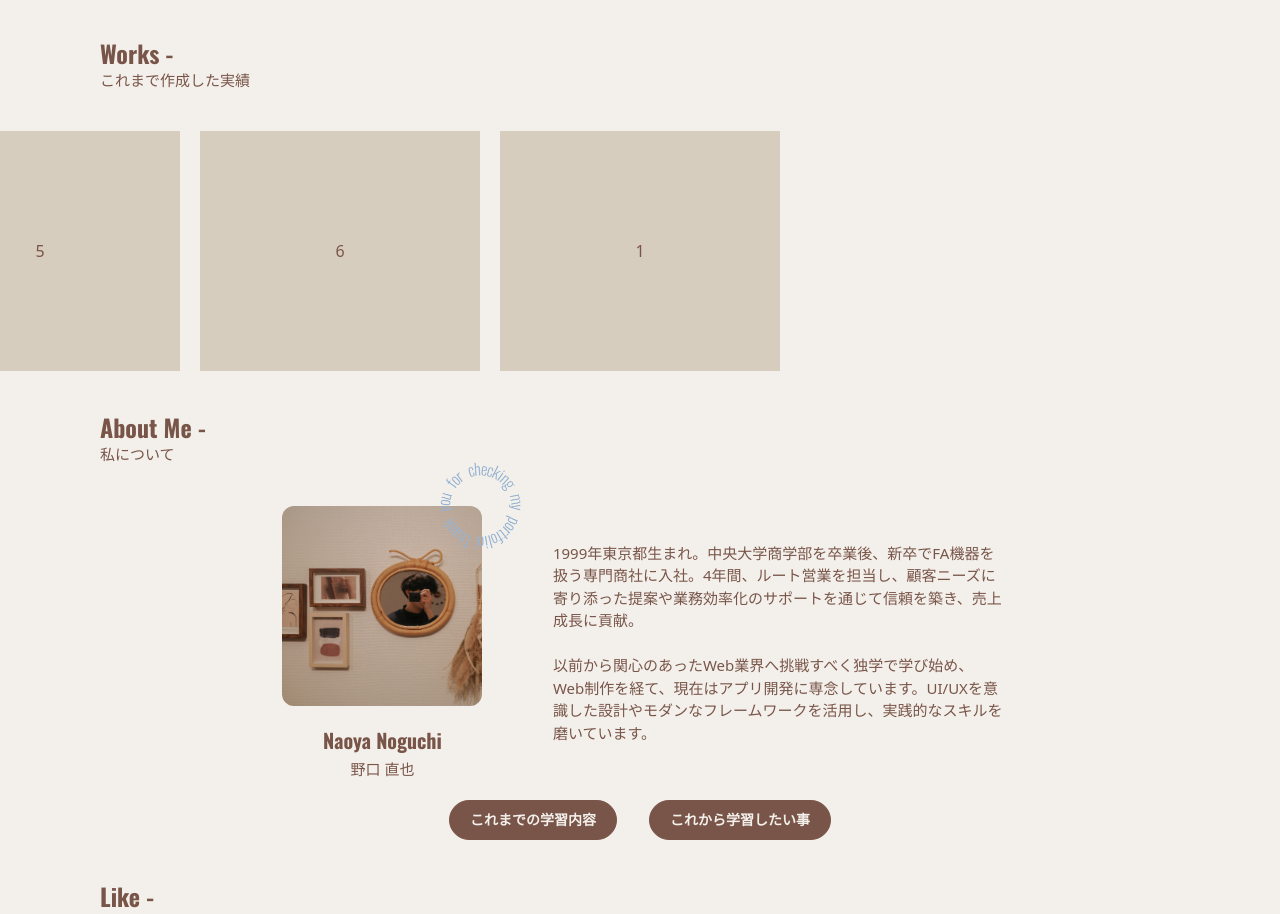
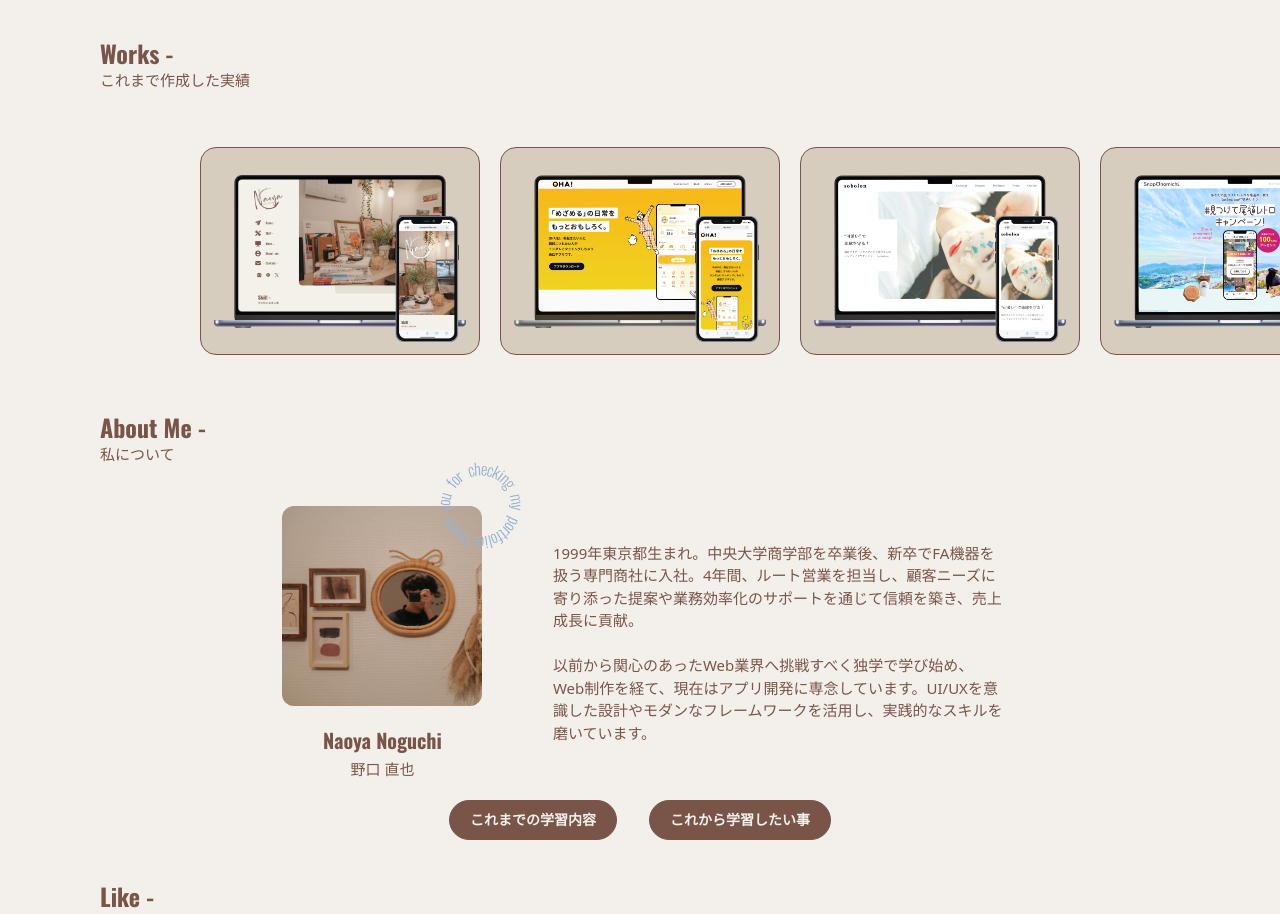
Before and after one commit to Naoya-0213/My-Portfolio-site-_ver.2, a Next.js app: page / in a window 1280 px wide. Shown: the part 960-1874 px from the top of the page. Built offline with nearby package versions, Linux system fonts and the light colour scheme.

Commit message:
一旦完成_20251011_23-52

```diff
--- a/src/app/components/atoms/swiper/WorkSwiper.tsx
+++ b/src/app/components/atoms/swiper/WorkSwiper.tsx
@@ -3,6 +3,7 @@
 import "swiper/css";
 import { Swiper, SwiperSlide } from "swiper/react";
 
+import WorkSwiperSlide from "../work_swiper_slide/WorkSwiperSlide";
 import styles from "./workSwiper.module.scss";
 
 function App() {
@@ -33,27 +34,45 @@ function App() {
         }}
       >
         <SwiperSlide className={styles.slide}>
-          <div>1</div>
+          <WorkSwiperSlide
+            pc_img="/img/section_work/oha/oha-pc.png"
+            sp_img="/img/section_work/oha/oha.png"
+          />
         </SwiperSlide>
 
         <SwiperSlide className={styles.slide}>
-          <div>2</div>
+          <WorkSwiperSlide
+            pc_img="/img/section_work/sabolon/sabolon-pc.png"
+            sp_img="/img/section_work/sabolon/sabolon.png"
+          />
         </SwiperSlide>
 
         <SwiperSlide className={styles.slide}>
-          <div>3</div>
+          <WorkSwiperSlide
+            pc_img="/img/section_work/onomichi/onomichi-pc.png"
+            sp_img="/img/section_work/onomichi/onomichi.png"
+          />
         </SwiperSlide>
 
         <SwiperSlide className={styles.slide}>
-          <div>4</div>
+          <WorkSwiperSlide
+            pc_img="/img/section_work/naoya-portfolio/naoya-portfolio-pc.png"
+            sp_img="/img/section_work/naoya-portfolio/naoya-portfolio.png"
+          />
         </SwiperSlide>
 
         <SwiperSlide className={styles.slide}>
-          <div>5</div>
+          <WorkSwiperSlide
+            pc_img="/img/section_work/naoya-portfolio/naoya-portfolio-pc.png"
+            sp_img="/img/section_work/naoya-portfolio/naoya-portfolio.png"
+          />
         </SwiperSlide>
 
         <SwiperSlide className={styles.slide}>
-          <div>6</div>
+          <WorkSwiperSlide
+            pc_img="/img/section_work/naoya-portfolio/naoya-portfolio-pc.png"
+            sp_img="/img/section_work/naoya-portfolio/naoya-portfolio.png"
+          />
         </SwiperSlide>
       </Swiper>
     </>
--- a/src/app/components/atoms/swiper/workSwiper.module.scss
+++ b/src/app/components/atoms/swiper/workSwiper.module.scss
@@ -1,24 +1,9 @@
 .slide {
-  background-color: #d7cdbe;
-  width: 300px;
+  width: 280px;
   height: 240px;
 
-  flex: 0 0 300px;
+  flex: 0 0 auto;
   display: flex;
   justify-content: center;
   align-items: center;
 }
-
-@media (min-width: 768px) {
-  .slide {
-    max-width: 280px;
-    flex-basis: 280px;
-  }
-}
-
-@media (max-width: 339px) {
-  .slide {
-    width: calc(100vw - 40px);
-    flex-basis: calc(100vw - 40px);
-  }
-}
--- a/src/app/components/atoms/work_swiper_slide/WorkSwiperSlide.tsx
+++ b/src/app/components/atoms/work_swiper_slide/WorkSwiperSlide.tsx
@@ -7,7 +7,7 @@ type WorkSwiperSlideProps = {
 
 const WorkSwiperSlide = ({ pc_img, sp_img }: WorkSwiperSlideProps) => {
   return (
-    <div className="pc:w-70 pc:h-52 relative flex h-60 w-80 items-center justify-center rounded-2xl border border-[#795549] bg-[#D7CDBE] p-3 max-[350px]:h-50 max-[350px]:w-60">
+    <div className="relative flex h-52 w-70 items-center justify-center rounded-2xl border border-[#795549] bg-[#D7CDBE] p-3 max-[350px]:h-50 max-[350px]:w-65">
       {/* PC画像 */}
       <div className="pc:w-80 relative aspect-[260/156] w-80">
         <Image
@@ -19,7 +19,7 @@ const WorkSwiperSlide = ({ pc_img, sp_img }: WorkSwiperSlideProps) => {
       </div>
 
       {/* SP画像 */}
-      <div className="pc:w-17 absolute top-25 right-5 aspect-[60/118] w-16 max-[350px]:top-15 max-[350px]:w-15 pc:top-15 pc:right-3">
+      <div className="absolute top-17 right-5 aspect-[60/118] w-16 max-[350px]:top-15 max-[350px]:w-15">
         <Image
           src={sp_img}
           alt="サイトイメージ画像pc"
--- a/src/app/components/organisms/main/work/SectionWork.tsx
+++ b/src/app/components/organisms/main/work/SectionWork.tsx
@@ -10,7 +10,7 @@ const SectionWork = () => {
         <></>
       </SectionCard>
 
-      <div className="m-auto max-w-[900]">
+      <div className="max-w-[900] m-auto">
         <WorkSwiper />
       </div>
     </div>
```
